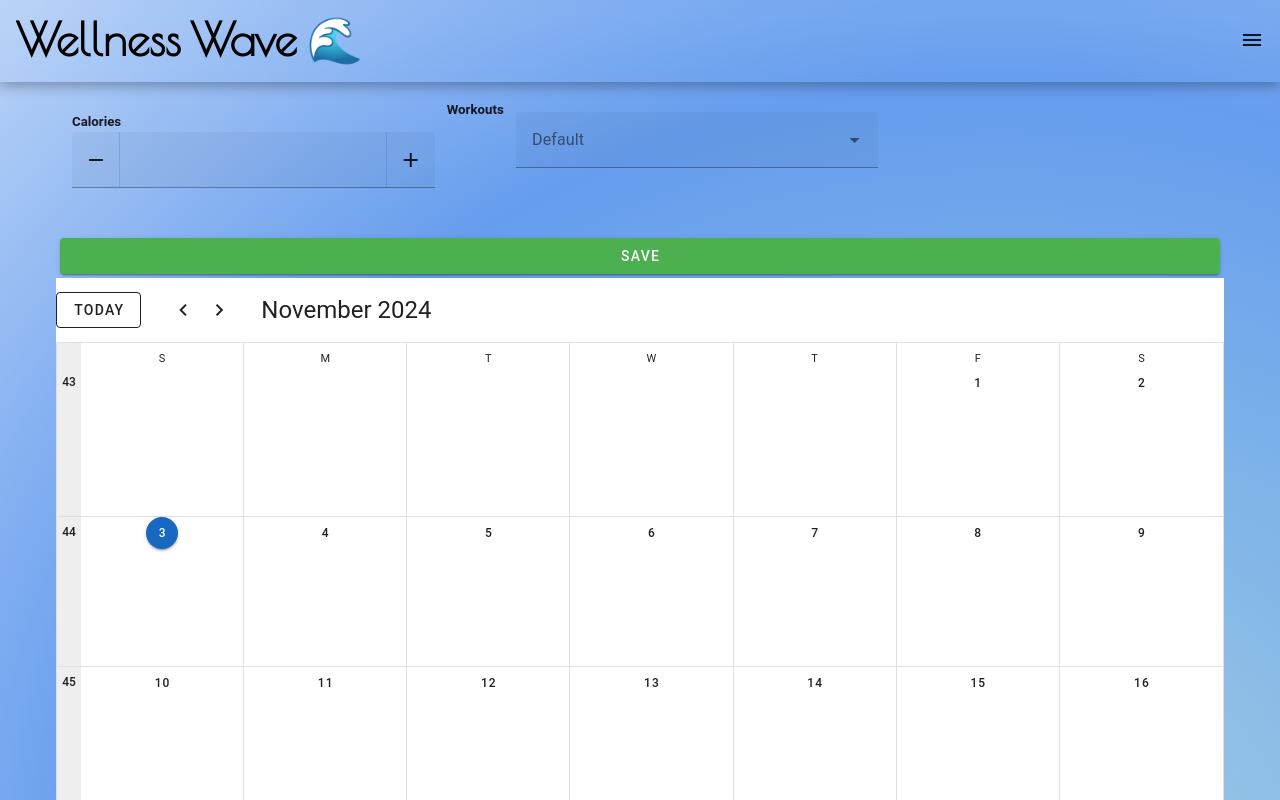
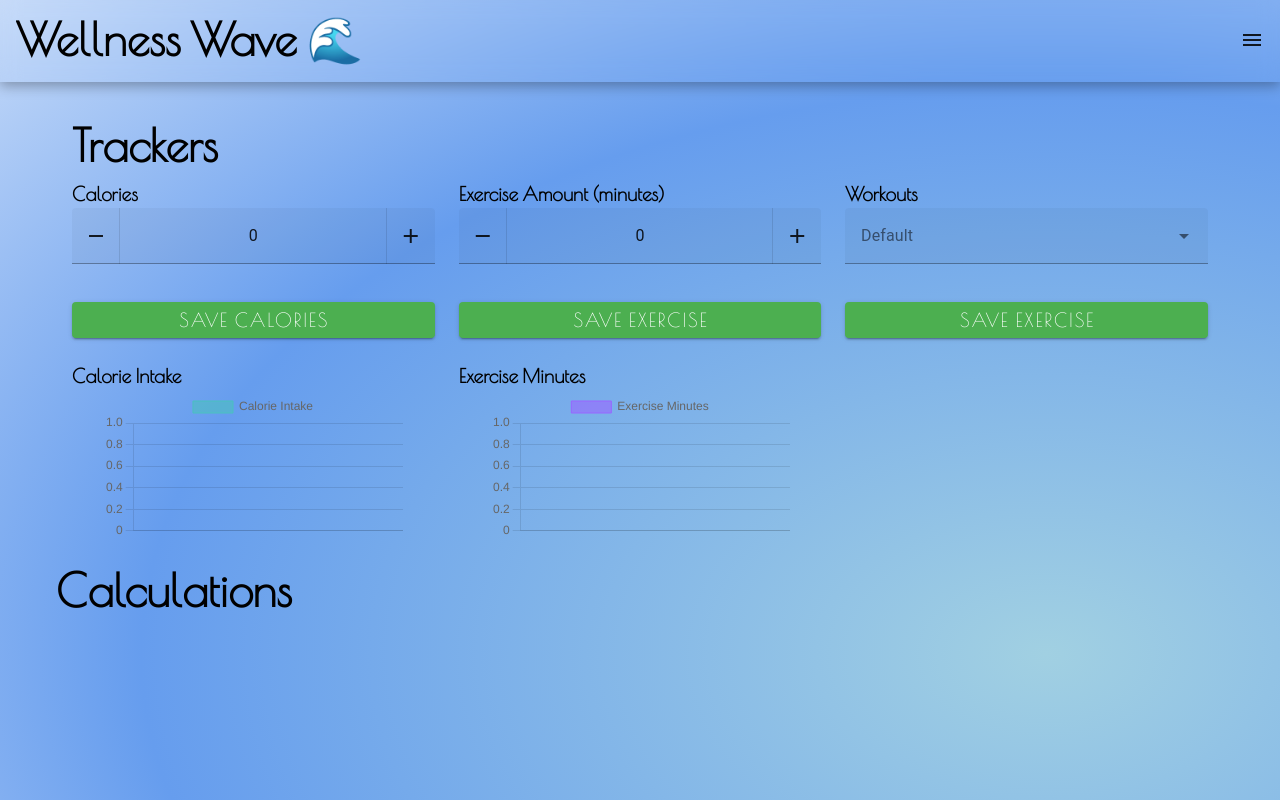
Before and after one commit to HadiM2/WellnessWaveHackathon24GU, a Nuxt app in the folder Hackathon2024/: page /fitTrack in a window 1280 px wide. Shown: the top 800 px of the page. Built offline with nearby package versions, Linux system fonts and the light colour scheme.

Commit message:
Adding graphs and fit tracker updates

```diff
--- a/Hackathon2024/pages/fitTrack.vue
+++ b/Hackathon2024/pages/fitTrack.vue
@@ -1,50 +1,79 @@
 <template>
     <v-container>
+      <h1 class="title-font">Trackers</h1>
       <v-row>
-<v-col cols="12" md="4" sm="4">
-    <h5>Calories</h5>
-        <v-number-input control-variant="split"></v-number-input>
+        <v-col cols="12" md="4">
+          <h5 class="font">Calories</h5>
+          <v-number-input
+            v-model="calories"
+            control-variant="split"
+            required
+          ></v-number-input>
+          <v-btn class="mt-4 font" color="success" block @click="saveCalories">
+            Save Calories
+          </v-btn>
+        </v-col>
 
+        <v-col cols="12" md="4">
+          <h5 class="font">Exercise Amount (minutes)</h5>
+          <v-number-input
+            v-model="exerciseMinutes"
+            control-variant="split"
+            required
+          ></v-number-input>
+          <v-btn class="mt-4 font" color="success" block @click="saveExercise">
+            Save Exercise
+          </v-btn>
         </v-col>
-      <h5>Workouts</h5>
-      <v-col cols="12" md="4" sm="4">
+        <v-col cols="12" md="4">
+           <h5 class="font">Workouts</h5>
         <v-select
       :items="items"
       label="Default"
     ></v-select>
+          <v-btn class="mt-4 font" color="success" block @click="saveExercise">
+            Save Exercise
+          </v-btn>
         </v-col>
-<v-btn
-          class="mt-4"
-          color="success"
-          block
-          @click="saveCalories"
-        >
-          Save
-        </v-btn>
+      </v-row>
+
+      <v-row>
+        <v-col  cols="12" md="4">
+          <h3 class="font">Calorie Intake</h3>
+          <canvas ref="calorieChartCanvas"></canvas>
+        </v-col>
+        <v-col  cols="12" md="4">
+          <h3 class="font">Exercise Minutes</h3>
+          <canvas ref="exerciseChartCanvas"></canvas>
+        </v-col>
       </v-row>
     </v-container>
+ <v-spacer>
 
-  <v-sheet>
-      <v-calendar
-        ref="calendar"
-        v-model="value"
-        view="day"
+ </v-spacer>
+ <v-spacer></v-spacer>
+ <v-spacer></v-spacer>
 
-      ></v-calendar>
-    </v-sheet>
+    <h1 class="title-font">Calculations</h1>
+
 
   </template>
 
   <script setup>
-import { VNumberInput } from 'vuetify/labs/VNumberInput'
-import { VCalendar } from 'vuetify/labs/VCalendar'
+  import { VNumberInput } from 'vuetify/labs/VNumberInput';
+  import { ref, onMounted, onBeforeUnmount } from 'vue';
+  import { Chart, registerables } from 'chart.js';
 
-function saveCalories(){
-    entries.value.push(newEntry)
-    nuxtStorage.localStorage.setData(entries.value)
-    resetForm()
-}
+  Chart.register(...registerables);
 
+  const calories = ref(0);
+  const exerciseMinutes = ref(0);
+  const entries = ref([]);
+  const exerciseEntries = ref([]);
+  const calorieChartCanvas = ref(null);
+  const exerciseChartCanvas = ref(null);
+  let calorieChart = null;
+  let exerciseChart = null;
   const items = [
     {title: 'Run',
     props: {subtitle: 'Indoor'} },
@@ -65,8 +94,154 @@ const items = [
     {title: 'Dance'},
 
 ]
+
+  function saveCalories() {
+    if (calories.value > 0) {
+      const newEntry = {
+        date: new Date().toISOString().split('T')[0],
+        calories: calories.value,
+      };
+      entries.value.push(newEntry);
+      resetCalories();
+      updateCalorieChart();
+    }
+  }
+
+  function saveExercise() {
+    if (exerciseMinutes.value > 0) {
+      const newEntry = {
+        date: new Date().toISOString().split('T')[0],
+        minutes: exerciseMinutes.value,
+      };
+      exerciseEntries.value.push(newEntry);
+      resetExercise();
+      updateExerciseChart();
+    }
+  }
+
+  function resetCalories() {
+    calories.value = 0;
+  }
+
+  function resetExercise() {
+    exerciseMinutes.value = 0;
+  }
+
+  const updateCalorieChart = () => {
+    const chartData = {};
+    entries.value.forEach(entry => {
+      const date = entry.date;
+      if (!chartData[date]) {
+        chartData[date] = 0;
+      }
+      chartData[date] += entry.calories;
+    });
+
+    const dates = Object.keys(chartData);
+    const calorieValues = Object.values(chartData);
+
+    const ctx = calorieChartCanvas.value.getContext('2d');
+
+    if (calorieChart) {
+      calorieChart.destroy();
+    }
+
+    calorieChart = new Chart(ctx, {
+      type: 'bar',
+      data: {
+        labels: dates,
+        datasets: [{
+          label: 'Calorie Intake',
+          data: calorieValues,
+          backgroundColor: 'rgba(75, 192, 192, 0.6)',
+          borderColor: 'rgba(75, 192, 192, 1)',
+          borderWidth: 1,
+        }],
+      },
+      options: {
+        responsive: true,
+        scales: {
+          y: {
+            beginAtZero: true,
+          },
+        },
+      },
+    });
+  };
+
+  const updateExerciseChart = () => {
+    const chartData = {};
+    exerciseEntries.value.forEach(entry => {
+      const date = entry.date;
+      if (!chartData[date]) {
+        chartData[date] = 0;
+      }
+      chartData[date] += entry.minutes;
+    });
+
+    const dates = Object.keys(chartData);
+    const exerciseValues = Object.values(chartData);
+
+    const ctx = exerciseChartCanvas.value.getContext('2d');
+
+    if (exerciseChart) {
+      exerciseChart.destroy();
+    }
+
+    exerciseChart = new Chart(ctx, {
+      type: 'bar',
+      data: {
+        labels: dates,
+        datasets: [{
+          label: 'Exercise Minutes',
+          data: exerciseValues,
+          backgroundColor: 'rgba(153, 102, 255, 0.6)',
+          borderColor: 'rgba(153, 102, 255, 1)',
+          borderWidth: 1,
+        }],
+      },
+      options: {
+        responsive: true,
+        scales: {
+          y: {
+            beginAtZero: true,
+          },
+        },
+      },
+    });
+  };
+
+  onMounted(() => {
+    updateCalorieChart();
+    updateExerciseChart();
+  });
+
+  onBeforeUnmount(() => {
+    if (calorieChart) {
+      calorieChart.destroy();
+    }
+    if (exerciseChart) {
+      exerciseChart.destroy();
+    }
+  });
   </script>
 
   <style>
+  canvas {
+    max-width: 900px;
+    margin: auto;
+  }
 
+  .title-font {
+  font-family: "Poiret One", sans-serif;
+  font-size: 45px;
+  font-weight: bold;
+  color: black;
+}
+
+.font {
+  font-family: "Poiret One";
+  font-size: larger;
+  color: black;
+}
   </style>
```
Lines whose indentation alone changed are shown as unchanged.
